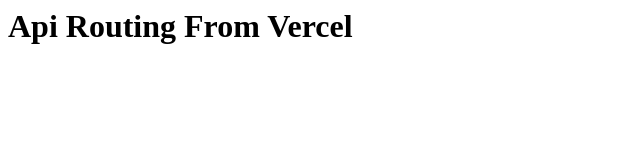
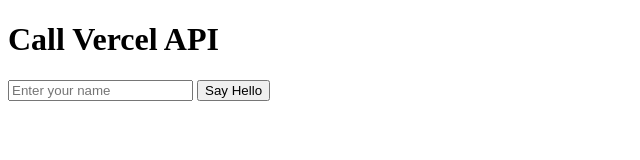
Before and after one commit to pratiksulakshanemodern/practical-exam, a plain HTML site: page index.html in a window 1280 px wide. Shown: the whole page, without its empty margins (0-640 px from the left). Drawn offline with Linux system fonts and the light colour scheme.

Commit message:
Update index.html

```diff
--- a/index.html
+++ b/index.html
@@ -1,13 +1,28 @@
-<html>
+<!DOCTYPE html>
+<html lang="en">
 <head>
-<title>
-Api Routing From Vercel
-</title>
+  <meta charset="UTF-8">
+  <meta name="viewport" content="width=device-width, initial-scale=1.0">
+  <title>API Call Demo</title>
+</head>
 <body>
-<h1>Api Routing From Vercel</h1>
+  <h1>Call Vercel API</h1>
+  <input type="text" id="name" placeholder="Enter your name">
+  <button onclick="callApi()">Say Hello</button>
+  <p id="response"></p>
+
+  <script>
+    async function callApi() {
+      const name = document.getElementById("name").value;
+      try {
+        const res = await fetch(`/api/api?name=${encodeURIComponent(name)}`);
+        const data = await res.json();
+        document.getElementById("response").innerText = data.message;
+      } catch (err) {
+        console.error("Error:", err);
+        document.getElementById("response").innerText = "API call failed";
+      }
+    }
+  </script>
 </body>
-
-<script>
-
-</script>
-</head>
+</html>
```
